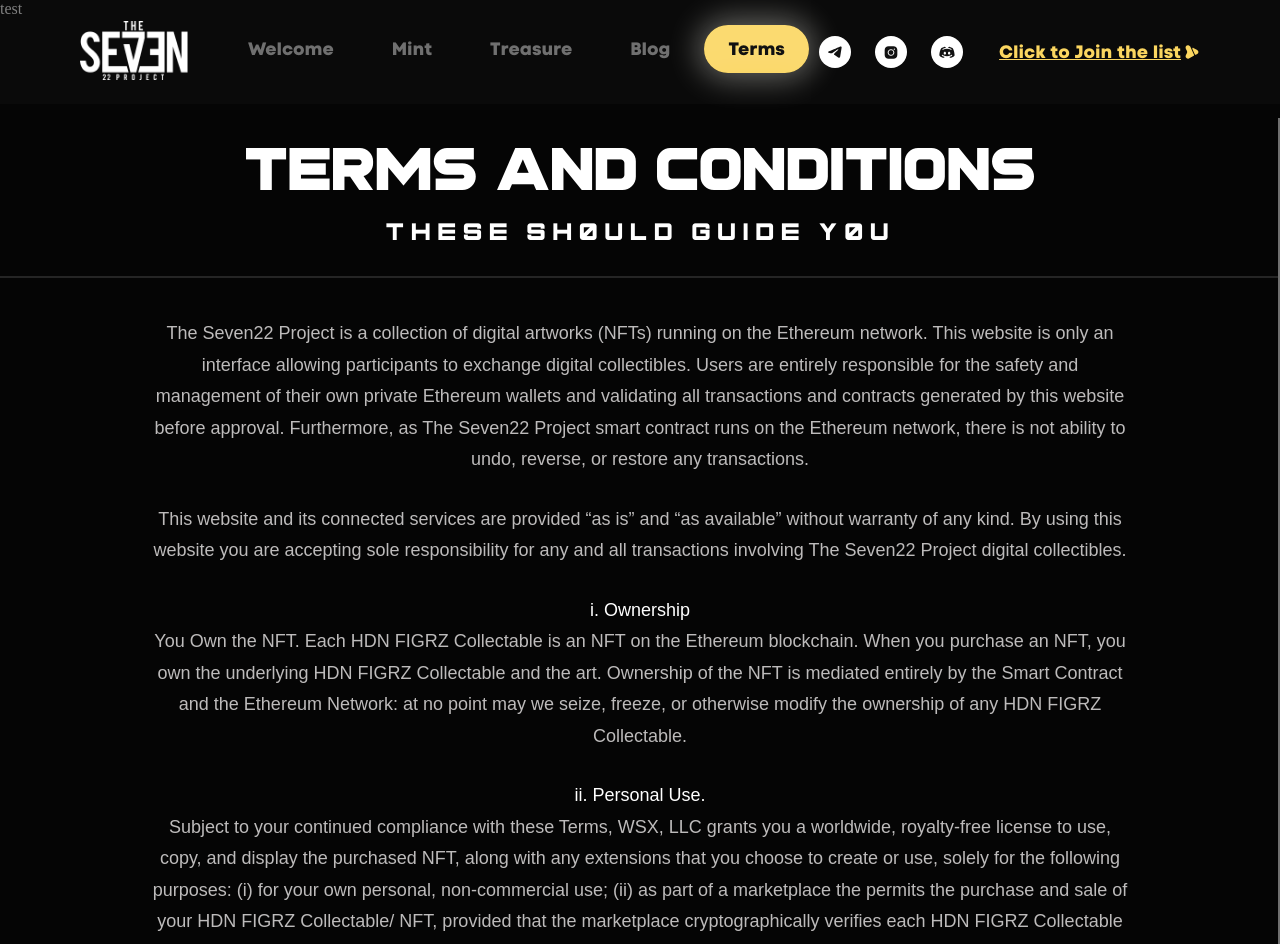
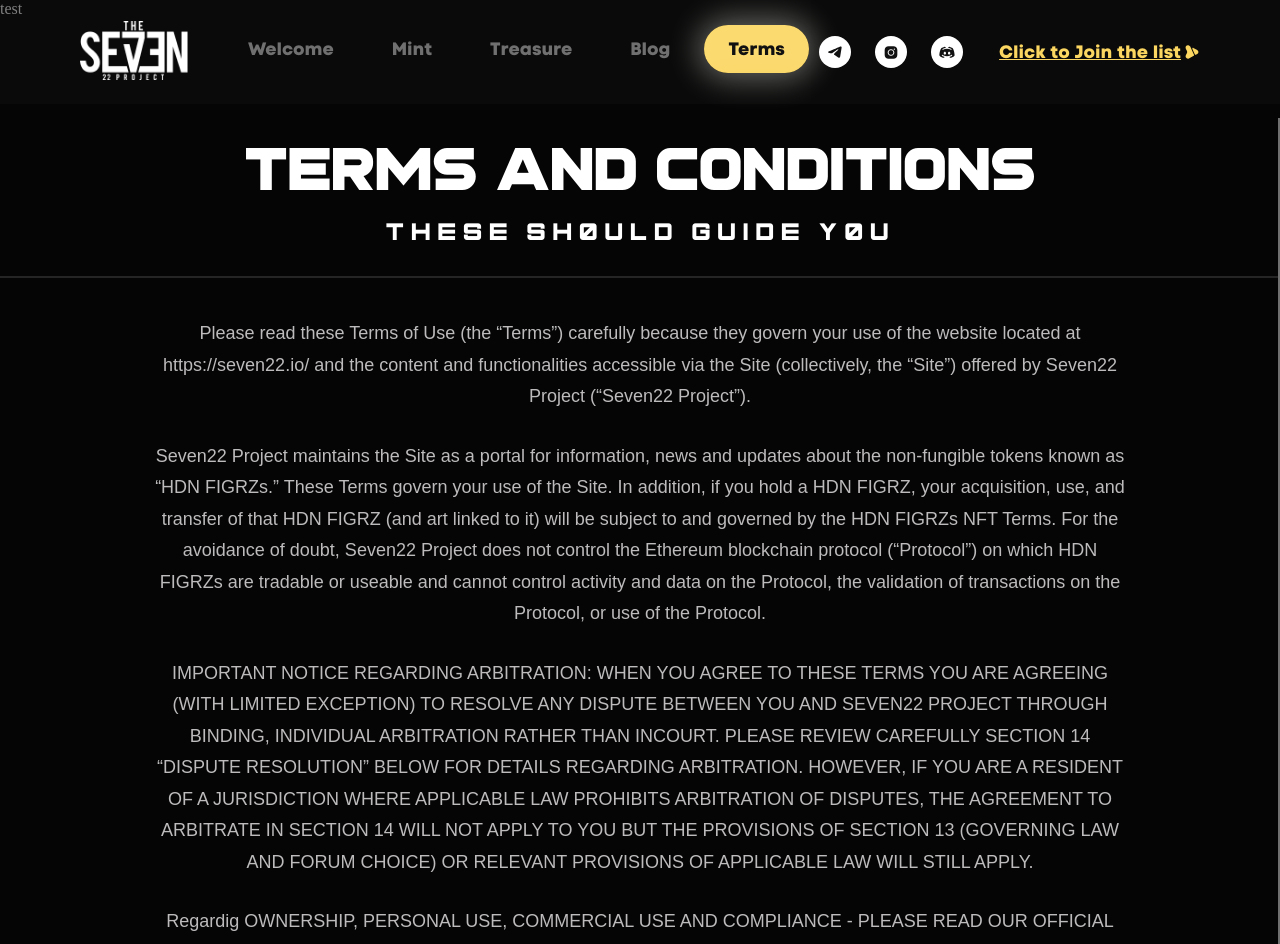
Before and after one commit to Geller99/Seven22, a React (Create React App) app: page /terms in a window 1280 px wide. Shown: the top 944 px of the page. Built offline with nearby package versions, Linux system fonts and the light colour scheme; a web font is replaced by a local one.

Commit message:
Updated T&C

```diff
--- a/src/pages/MintPage/index.js
+++ b/src/pages/MintPage/index.js
@@ -349,8 +349,8 @@
                         <div className="mint-buttons">
                             <div className="number-incrementor">
                                 <InputNumber mintQuantity={mintQuantity} setMintQuantity={setMintQuantity} />
-                                <div className="input-btn-line-1"></div>
-                                <div className="input-btn-line-2"></div>
+                                {/* <div className="input-btn-line-1"></div>
+                                <div className="input-btn-line-2"></div> */}
                             </div>
 
                             <div className="mint-now-btn" onClick={handler}>
--- a/src/pages/MintPage/style.scss
+++ b/src/pages/MintPage/style.scss
@@ -104,6 +104,7 @@
                 flex-direction: column;
                 align-items: center;
                 justify-content: center;
+                margin-bottom: 0px;
 
             }
 
@@ -213,6 +214,7 @@
                 align-items: center;
                 justify-content: center;
                 margin-top: 0px;
+                margin-bottom: 20px;
 
             }
 
@@ -270,7 +272,7 @@
                 // mobile media query
                 @media (max-width: 576px) {
                     display: block;
-                    margin-top: 26px;
+                    margin-top: 16px;
                     margin-left: 0;
                 }
 
--- a/src/pages/TermsPage/index.js
+++ b/src/pages/TermsPage/index.js
@@ -22,12 +22,26 @@
             <div className="terms-content-wrapper">
                 <div className="terms-intro">
                     <p>
-                        The Seven22 Project is a collection of digital artworks (NFTs) running on the Ethereum network. This website is only an interface allowing participants to exchange digital collectibles. Users are entirely responsible for the safety and management of their own private Ethereum wallets and validating all transactions and contracts generated by this website before approval. Furthermore, as The Seven22 Project smart contract runs on the Ethereum network, there is not ability to undo, reverse, or restore any transactions.
+                    Please read these Terms of Use (the “Terms”) carefully because they govern your use of the website located at https://seven22.io/ and the content and functionalities accessible via the Site (collectively, the “Site”) offered by Seven22 Project (“Seven22 Project”).
                     </p>
-                    <p>This website and its connected services are provided “as is” and “as available” without warranty of any kind. By using this website you are accepting sole responsibility for any and all transactions involving The Seven22 Project digital collectibles.</p>
+                    <p>
+                    Seven22 Project maintains the Site as a portal for information, news and updates about the non-fungible tokens known as “HDN FIGRZs.” These Terms govern your use of the Site.
+                    In addition, if you hold a HDN FIGRZ, your acquisition, use, and transfer of that HDN FIGRZ (and art linked to it) will be subject to and governed by the HDN FIGRZs NFT Terms.
+                    For the avoidance of doubt, Seven22 Project does not control the Ethereum blockchain protocol (“Protocol”) on which HDN FIGRZs are tradable or useable and cannot control activity and data on the Protocol, the validation of transactions on the Protocol, or use of the Protocol.
+                    </p>
+
+                    <p>
+                    IMPORTANT NOTICE REGARDING ARBITRATION: WHEN YOU AGREE TO THESE TERMS YOU ARE AGREEING (WITH LIMITED EXCEPTION) TO RESOLVE ANY DISPUTE BETWEEN YOU AND SEVEN22 PROJECT THROUGH BINDING, INDIVIDUAL ARBITRATION RATHER THAN INCOURT.
+                     PLEASE REVIEW CAREFULLY SECTION 14 “DISPUTE RESOLUTION” BELOW FOR DETAILS REGARDING ARBITRATION. HOWEVER, IF YOU ARE A RESIDENT OF A JURISDICTION WHERE APPLICABLE LAW PROHIBITS ARBITRATION OF DISPUTES, THE AGREEMENT TO ARBITRATE IN SECTION 14 WILL NOT APPLY TO YOU BUT THE PROVISIONS OF SECTION 13 (GOVERNING LAW AND FORUM CHOICE) OR RELEVANT PROVISIONS OF APPLICABLE LAW WILL STILL APPLY.
+                    </p>
+
+
+                    <p>
+                        Regardig OWNERSHIP, PERSONAL USE, COMMERCIAL USE AND COMPLIANCE - PLEASE READ OUR OFFICIAL TERMS AND CONDITIONS
+                    </p>
                 </div>
 
-                <div className="terms-points">
+                {/* <div className="terms-points">
                     <div className="point-heading">
                         i. Ownership
                     </div>
@@ -50,7 +64,7 @@
                     <div className="point-desc">
                         . Subject to your continued compliance with these Terms, WSX, LLC grants you an unlimited, worldwide license to use, copy, and display the purchased Art for the purpose of creating derivative works based upon the Art (“Commercial Use”). Examples of such Commercial Use would e.g. be the use of the Art to produce and sell merchandise products (T-shirts etc.) displaying copies of the Art. For the sake of clarity, nothing in this Section will be deemed to restrict you from (i) owning or operating a marketplace that permits the use and sale of HDN FIGRZ Collectable generally, provided that the marketplace cryptographically verifies each HDN FIGRZ Collectable owner’s rights to display the Art for their HDN FIGRZ Collectable to ensure that only the actual owner can display the Art; (iii) owning or operating a third party website or application that permits the inclusion, involvement, or participation of Seven22 generally, provided that the third party website or application cryptographically verifies each HDN FIGRZ Collectable owner’s rights to display the Art, and provided that the Art is no longer visible once the owner of the Purchased HDN FIGRZ Collectable leaves the website/application; or (iii) earning revenue from any of the foregoing.
                     </div>
-                </div>
+                </div> */}
             </div>
 
         </div>
```
